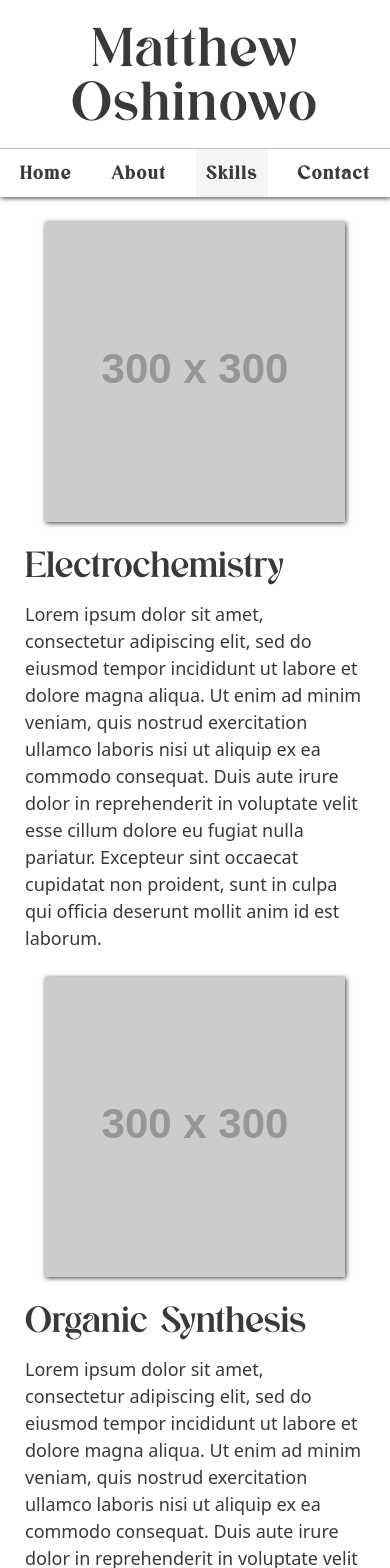
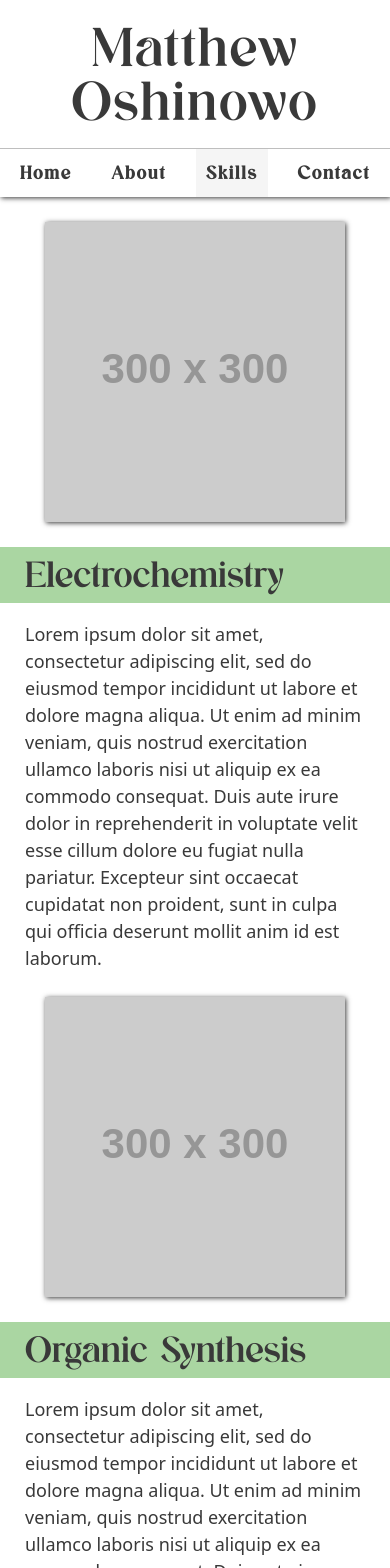
Before and after one commit to kimoshinowo/matt-website, a Nuxt app: page /skills in a window 390 px wide. Shown: the top 1568 px of the page. Built offline with nearby package versions, Linux system fonts and the light colour scheme.

Commit message:
Add mobile colour blocks to skills page

```diff
--- a/pages/skills.vue
+++ b/pages/skills.vue
@@ -4,11 +4,12 @@
 
         <div class="colour-block"></div>
 
-        <div class="content-wrap content-wrap--grid">
+        <div class="content-wrap">
+            <div class="content-wrap--grid">
                 <span class="image--300w image--shadow"><img src="https://placehold.co/300x300" class="image__asset"></span>
 
                 <span>
-                <h3>Electrochemistry</h3>
+                    <h3 class="colour-block--mobile">Electrochemistry</h3>
 
                     <p>Lorem ipsum dolor sit amet, consectetur adipiscing elit, sed do eiusmod tempor incididunt ut labore et dolore magna aliqua. Ut enim ad minim veniam, quis nostrud exercitation ullamco laboris nisi ut aliquip ex ea commodo consequat. Duis aute irure dolor in reprehenderit in voluptate velit esse cillum dolore eu fugiat nulla pariatur. Excepteur sint occaecat cupidatat non proident, sunt in culpa qui officia deserunt mollit anim id est laborum.</p>
                 </span>
@@ -16,7 +17,7 @@
                 <span class="image--300w image--shadow"><img src="https://placehold.co/300x300" class="image__asset"></span>
 
                 <span>
-                <h3>Organic Synthesis</h3>
+                    <h3 class="colour-block--mobile">Organic Synthesis</h3>
 
                     <p>Lorem ipsum dolor sit amet, consectetur adipiscing elit, sed do eiusmod tempor incididunt ut labore et dolore magna aliqua. Ut enim ad minim veniam, quis nostrud exercitation ullamco laboris nisi ut aliquip ex ea commodo consequat. Duis aute irure dolor in reprehenderit in voluptate velit esse cillum dolore eu fugiat nulla pariatur. Excepteur sint occaecat cupidatat non proident, sunt in culpa qui officia deserunt mollit anim id est laborum.</p>
                 </span>
@@ -24,7 +25,7 @@
                 <span class="image--300w image--shadow"><img src="https://placehold.co/300x300" class="image__asset"></span>
 
                 <span>
-                <h3>Polymerisation</h3>
+                    <h3 class="colour-block--mobile">Polymerisation</h3>
 
                     <p>Lorem ipsum dolor sit amet, consectetur adipiscing elit, sed do eiusmod tempor incididunt ut labore et dolore magna aliqua. Ut enim ad minim veniam, quis nostrud exercitation ullamco laboris nisi ut aliquip ex ea commodo consequat. Duis aute irure dolor in reprehenderit in voluptate velit esse cillum dolore eu fugiat nulla pariatur. Excepteur sint occaecat cupidatat non proident, sunt in culpa qui officia deserunt mollit anim id est laborum.</p>
                 </span>
@@ -32,7 +33,7 @@
                 <span class="image--300w image--shadow"><img src="https://placehold.co/300x300" class="image__asset"></span>
 
                 <span>
-                <h3>Polymer Functionalisation</h3>
+                    <h3 class="colour-block--mobile">Polymer Functionalisation</h3>
 
                     <p>Lorem ipsum dolor sit amet, consectetur adipiscing elit, sed do eiusmod tempor incididunt ut labore et dolore magna aliqua. Ut enim ad minim veniam, quis nostrud exercitation ullamco laboris nisi ut aliquip ex ea commodo consequat. Duis aute irure dolor in reprehenderit in voluptate velit esse cillum dolore eu fugiat nulla pariatur. Excepteur sint occaecat cupidatat non proident, sunt in culpa qui officia deserunt mollit anim id est laborum.</p>
                 </span>
@@ -40,10 +41,11 @@
                 <span class="image--300w image--shadow"><img src="https://placehold.co/300x300" class="image__asset"></span>
 
                 <span>
-                <h3>Material Characterisation</h3>
+                    <h3 class="colour-block--mobile">Material Characterisation</h3>
 
                     <p>Lorem ipsum dolor sit amet, consectetur adipiscing elit, sed do eiusmod tempor incididunt ut labore et dolore magna aliqua. Ut enim ad minim veniam, quis nostrud exercitation ullamco laboris nisi ut aliquip ex ea commodo consequat. Duis aute irure dolor in reprehenderit in voluptate velit esse cillum dolore eu fugiat nulla pariatur. Excepteur sint occaecat cupidatat non proident, sunt in culpa qui officia deserunt mollit anim id est laborum.</p>
                 </span>
+            </div>
         </div>
 
         <div class="content-wrap__box--grey content-wrap--flex">
```
Lines whose indentation alone changed are shown as unchanged.
